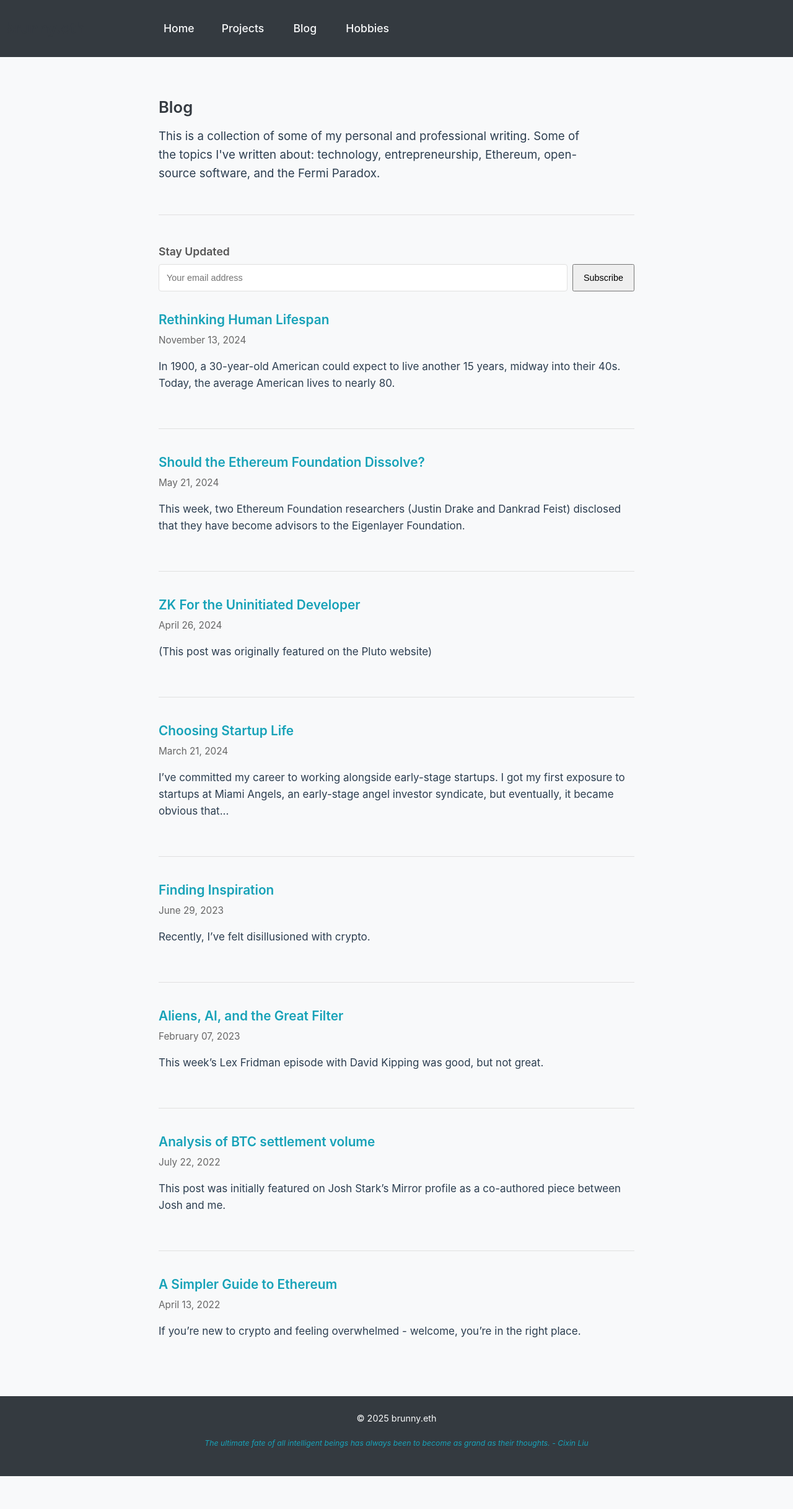
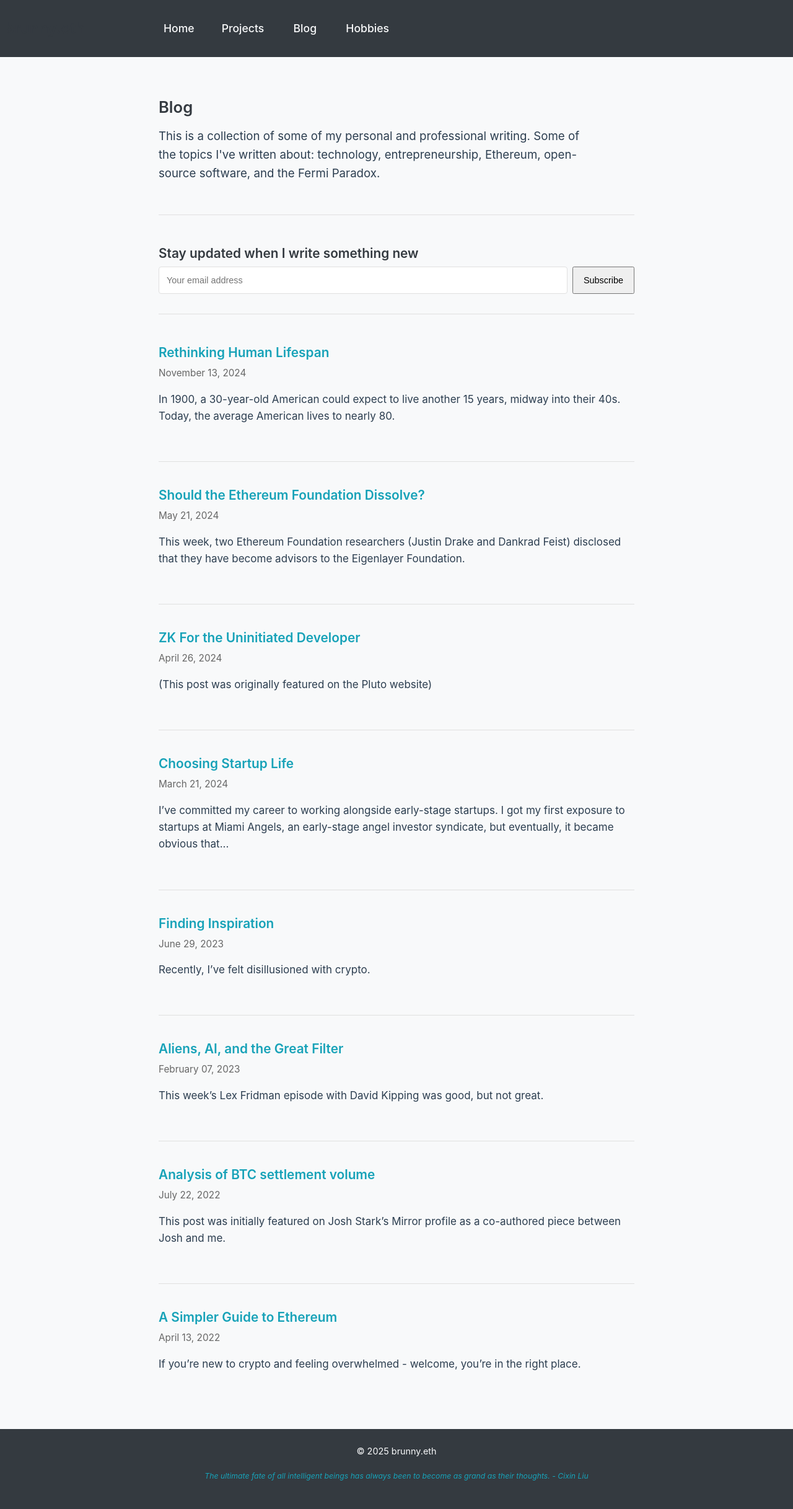
Before and after one commit to brunny-eth/personal-website-project, a Jekyll site: the page built from blog.md, in a window 1280 px wide. Shown: the whole page at 62% size. Built offline with Jekyll 4.4.1, drawn with Linux system fonts in a browser that asks for light colours; some web fonts are replaced; before the commit the page ends 2381 px from its top, so only the background shows below that.

Commit message:
fixed styling on blog page

```diff
--- a/assets/main.scss
+++ b/assets/main.scss
@@ -520,11 +520,12 @@ footer {
     margin: 0;
 }
 
-.subscription-form h3 {
-    font-size: 1.1rem;
-    margin-bottom: 0.5rem;
-    color: #555;
-}
+.subscription-area h3 {
+    font-size: 1.3rem;
+    margin: 0 0 0.75rem 0;
+    color: var(--header-color);
+    font-weight: 600;
+  }
 
 .subscription-form p {
     display: none; /* Hide the description text */
--- a/blog.md
+++ b/blog.md
@@ -13,51 +13,17 @@ permalink: /blog/
 
 <div class="subscription-container">
   <div class="subscription-form">
-    <h3>Stay Updated</h3>
-    <p>Subscribe to be notified when I publish something new.</p>
-
-    <form id="blog-subscription-form">
+    <h3>Stay updated when I write something new</h3>
+        <form id="blog-subscription-form">
       <input type="email" id="blog-email" name="email" placeholder="Your email address" required>
       <button type="submit">Subscribe</button>
     </form>
 
     <div id="blog-subscription-message" class="subscription-message"></div>
-
-    <script>
-      document.getElementById('blog-subscription-form').addEventListener('submit', async function(e) {
-        e.preventDefault();
-
-        const email = document.getElementById('blog-email').value;
-        const messageEl = document.getElementById('blog-subscription-message');
-
-        messageEl.textContent = 'Processing...';
-        messageEl.className = 'subscription-message visible';
-
-        try {
-          const response = await fetch('/api/subscribe', {
-            method: 'POST',
-            headers: { 'Content-Type': 'application/json' },
-            body: JSON.stringify({ email })
-          });
-
-          const data = await response.json();
-
-          if (response.ok) {
-            messageEl.textContent = data.message || 'Subscribed successfully!';
-            messageEl.className = 'subscription-message success visible';
-            document.getElementById('blog-email').value = '';
-          } else {
-            messageEl.textContent = data.error || 'Error subscribing. Please try again.';
-            messageEl.className = 'subscription-message error visible';
-          }
-        } catch (error) {
-          messageEl.textContent = 'Error connecting to server. Please try again.';
-          messageEl.className = 'subscription-message error visible';
-        }
-      });
-    </script>
   </div>
 </div>
+
+<div class="page-divider"></div>
 
 <ul class="post-list">
   {% for post in site.posts %}
```
Also changed, not shown: other parts of blog.md (+34 -0 lines).
